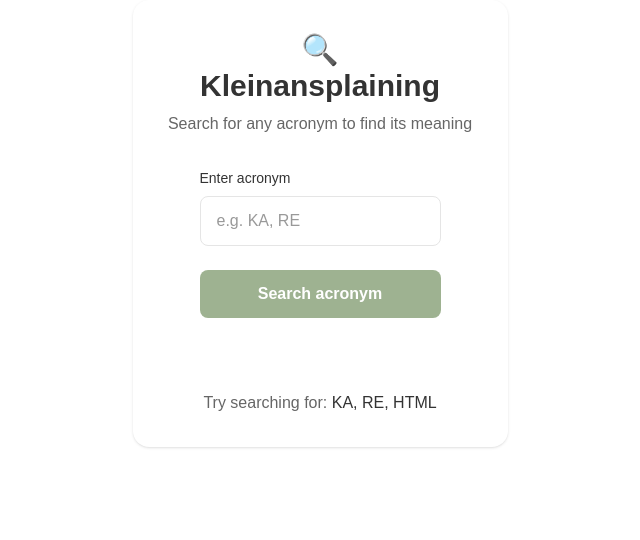
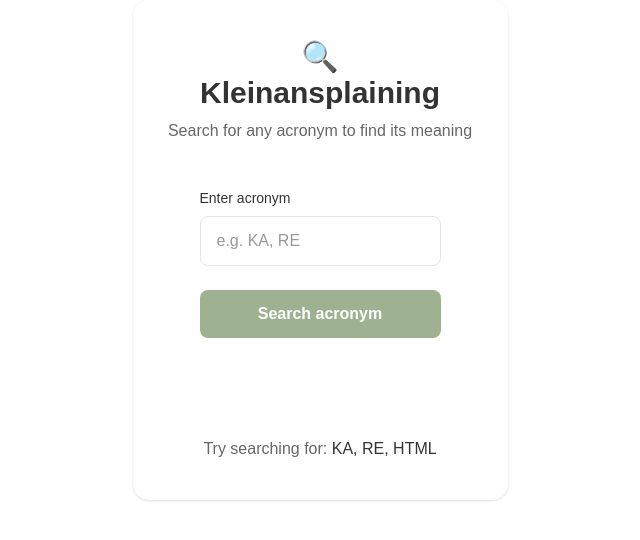
Before and after one commit to totfront/kleinansplaining, a Next.js app: page / in a window 1280 px wide. Shown: the top 540 px of the page, without its empty margins (320-960 px from the left). Built offline with nearby package versions, Linux system fonts and the light colour scheme.

Commit message:
feat: rems and default container width

```diff
--- a/app/components/ScreenContainer.tsx
+++ b/app/components/ScreenContainer.tsx
@@ -6,7 +6,7 @@ interface IScreenContainerProps {
 
 export default function ScreenContainer({ children }: IScreenContainerProps) {
   return (
-    <main className="min-h-10 w-full max-w-[375px] mx-auto p-8 grid place-items-center bg-white dark:bg-zinc-900 rounded-2xl shadow-sm">
+    <main className="min-h-[31.25rem] w-full max-w-[375px] mx-auto p-8 grid place-items-center bg-white dark:bg-zinc-900 rounded-2xl shadow-sm">
       {children}
     </main>
   );
--- a/app/globals.css
+++ b/app/globals.css
@@ -20,6 +20,11 @@
 		--background: #0a0a0a;
 		--foreground: #ededed;
 	}
+}
+
+/* Base font sizing: set 1rem == 16px for consistent rem usage */
+html {
+	font-size: 16px;
 }
 
 body {
```
